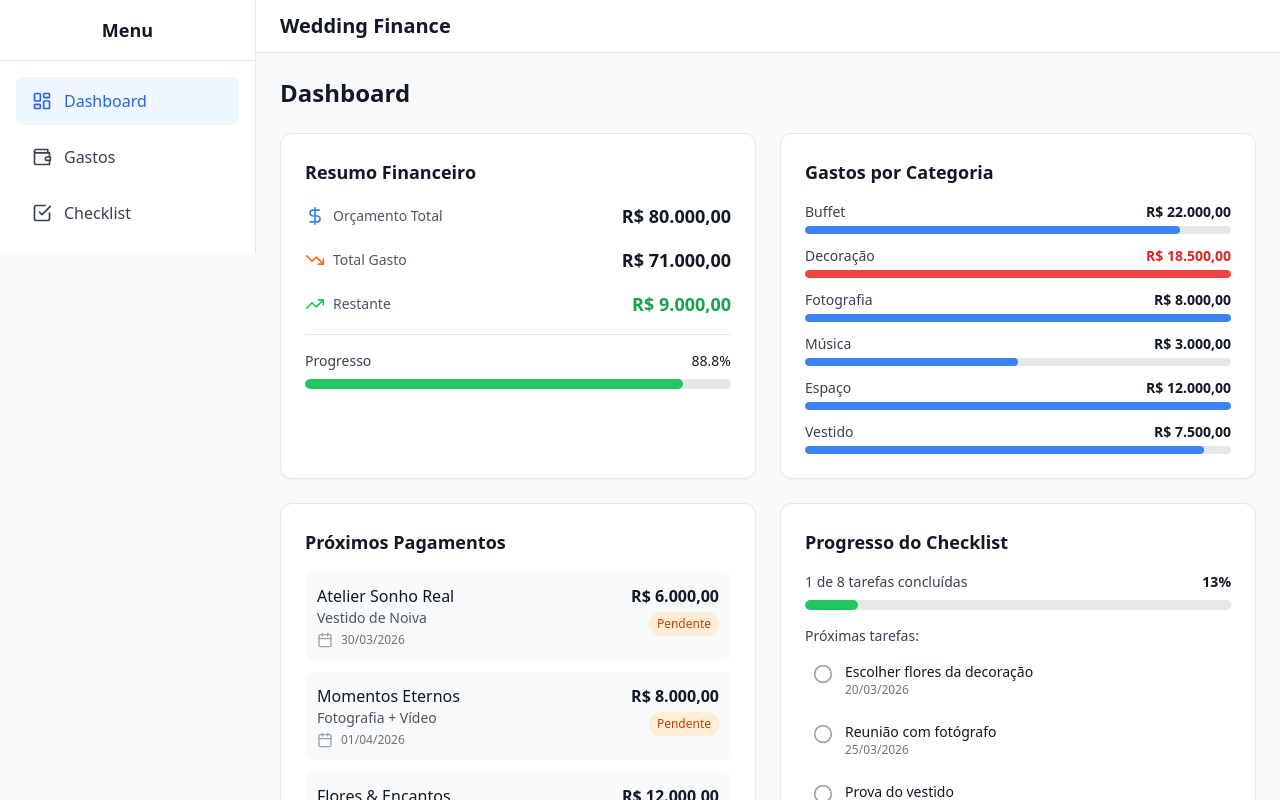
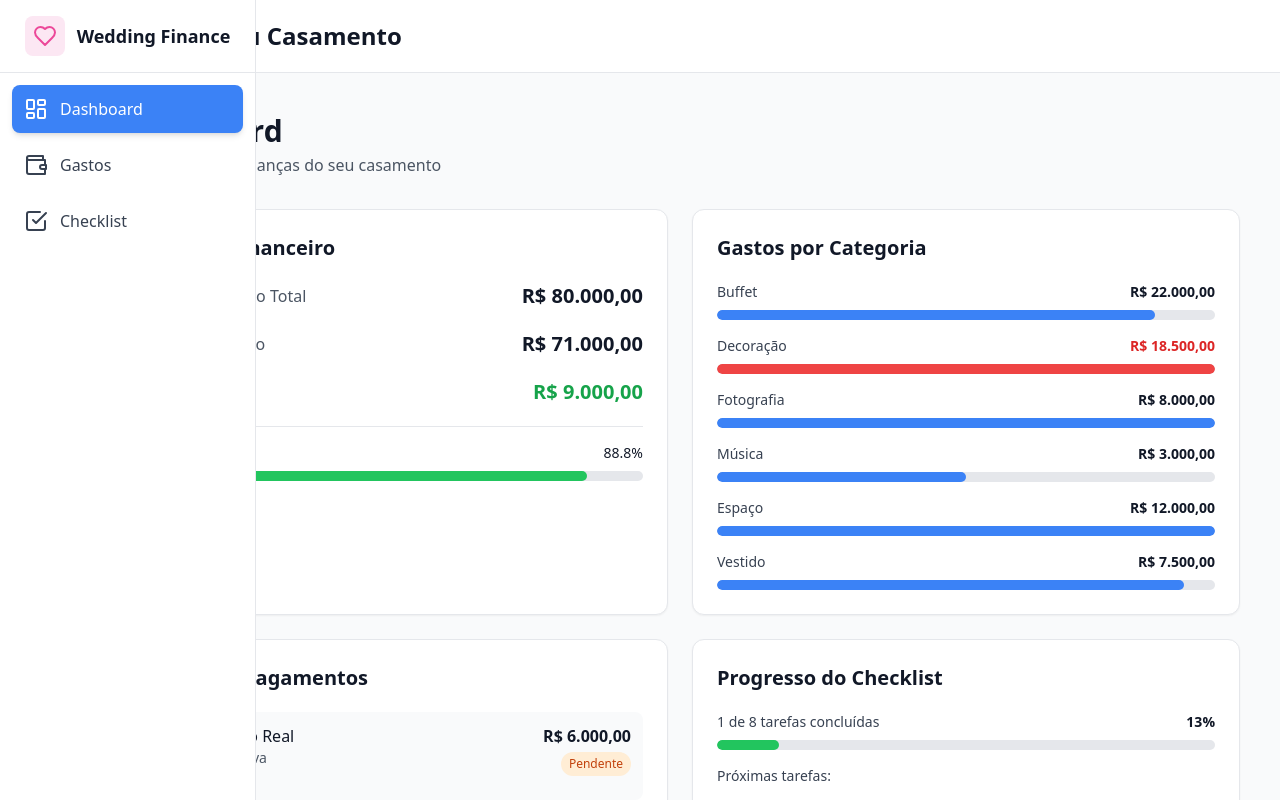
Before and after one commit to Renannz1/saas-casamento, a Next.js app: page /dashboard in a window 1280 px wide. Shown: the top 800 px of the page. Built offline with nearby package versions, Linux system fonts and the light colour scheme.

Commit message:
refactor: atualiza a side bar

```diff
--- a/app/(dashboard)/checklist/page.tsx
+++ b/app/(dashboard)/checklist/page.tsx
@@ -4,6 +4,8 @@ import { useState } from 'react'
 import { mockData } from '@/data/mockData'
 import ChecklistItem from '@/components/ChecklistItem'
 import ProgressBar from '@/components/ProgressBar'
+import PageHeader from '@/components/PageHeader'
+import PageContainer from '@/components/PageContainer'
 
 export default function ChecklistPage() {
   const [checklist, setChecklist] = useState(mockData.checklist)
@@ -21,27 +23,30 @@ export default function ChecklistPage() {
   const percentage = (completedCount / totalCount) * 100
 
   return (
-    <div className="max-w-4xl mx-auto">
-      <h1 className="text-2xl font-bold text-gray-900 mb-6">Checklist do Casamento</h1>
+    <PageContainer maxWidth="lg">
+      <PageHeader
+        title="Checklist do Casamento"
+        subtitle="Acompanhe todas as tarefas para o grande dia"
+      />
 
       <div className="bg-white rounded-xl shadow-sm border border-gray-200 p-6 mb-6">
-        <div className="flex items-center justify-between mb-3">
-          <h2 className="text-lg font-semibold text-gray-900">Progresso Geral</h2>
-          <span className="text-2xl font-bold text-gray-900">
+        <div className="flex items-center justify-between mb-4">
+          <h2 className="text-xl font-semibold text-gray-900">Progresso Geral</h2>
+          <span className="text-3xl font-bold text-gray-900">
             {completedCount}/{totalCount}
           </span>
         </div>
 
         <ProgressBar percentage={percentage} color="green" />
 
-        <p className="text-sm text-gray-600 mt-3">
+        <p className="text-base text-gray-600 mt-4">
           {completedCount === totalCount
             ? '🎉 Parabéns! Todas as tarefas foram concluídas!'
             : `Faltam ${totalCount - completedCount} tarefas para concluir`}
         </p>
       </div>
 
-      <div className="space-y-3">
+      <div className="grid grid-cols-1 lg:grid-cols-2 gap-4">
         {checklist
           .sort((a, b) => {
             if (a.completed !== b.completed) {
@@ -67,6 +72,6 @@ export default function ChecklistPage() {
           <p className="text-gray-500">Nenhuma tarefa no checklist</p>
         </div>
       )}
-    </div>
+    </PageContainer>
   )
 }
--- a/app/(dashboard)/dashboard/page.tsx
+++ b/app/(dashboard)/dashboard/page.tsx
@@ -1,5 +1,7 @@
 import { mockData } from '@/data/mockData'
 import CardResumo from '@/components/CardResumo'
+import PageHeader from '@/components/PageHeader'
+import PageContainer from '@/components/PageContainer'
 import { Calendar, CheckCircle2, Circle } from 'lucide-react'
 
 export default function DashboardPage() {
@@ -39,30 +41,34 @@ export default function DashboardPage() {
   }
 
   return (
-    <div className="max-w-7xl mx-auto space-y-6">
-      <h1 className="text-2xl font-bold text-gray-900">Dashboard</h1>
+    <PageContainer maxWidth="2xl">
+      <PageHeader
+        title="Dashboard"
+        subtitle="Visão geral das finanças do seu casamento"
+      />
 
+      <div className="space-y-6">
         <div className="grid grid-cols-1 lg:grid-cols-2 gap-6">
           <CardResumo budgetTotal={mockData.budgetTotal} totalSpent={totalSpent} />
 
           <div className="bg-white rounded-xl shadow-sm border border-gray-200 p-6">
-          <h2 className="text-lg font-semibold text-gray-900 mb-4">Gastos por Categoria</h2>
-          <div className="space-y-3">
+            <h2 className="text-xl font-semibold text-gray-900 mb-5">Gastos por Categoria</h2>
+            <div className="space-y-4">
               {mockData.categories.map(category => {
                 const percentage = (category.spent / category.planned) * 100
                 const isOver = category.spent > category.planned
 
                 return (
                   <div key={category.id}>
-                  <div className="flex items-center justify-between mb-1">
+                    <div className="flex items-center justify-between mb-2">
                       <span className="text-sm font-medium text-gray-700">{category.name}</span>
                       <span className={`text-sm font-semibold ${isOver ? 'text-red-600' : 'text-gray-900'}`}>
                         {formatCurrency(category.spent)}
                       </span>
                     </div>
-                  <div className="w-full bg-gray-200 rounded-full h-2 overflow-hidden">
+                    <div className="w-full bg-gray-200 rounded-full h-2.5 overflow-hidden">
                       <div
-                      className={`h-2 rounded-full transition-all ${isOver ? 'bg-red-500' : 'bg-blue-500'}`}
+                        className={`h-2.5 rounded-full transition-all ${isOver ? 'bg-red-500' : 'bg-blue-500'}`}
                         style={{ width: `${Math.min(percentage, 100)}%` }}
                       />
                     </div>
@@ -75,7 +81,7 @@ export default function DashboardPage() {
 
         <div className="grid grid-cols-1 lg:grid-cols-2 gap-6">
           <div className="bg-white rounded-xl shadow-sm border border-gray-200 p-6">
-          <h2 className="text-lg font-semibold text-gray-900 mb-4">Próximos Pagamentos</h2>
+            <h2 className="text-xl font-semibold text-gray-900 mb-5">Próximos Pagamentos</h2>
             <div className="space-y-3">
               {upcomingPayments.map(payment => (
                 <div key={payment.id} className="flex items-start justify-between p-3 bg-gray-50 rounded-lg">
@@ -99,7 +105,7 @@ export default function DashboardPage() {
           </div>
 
           <div className="bg-white rounded-xl shadow-sm border border-gray-200 p-6">
-          <h2 className="text-lg font-semibold text-gray-900 mb-4">Progresso do Checklist</h2>
+            <h2 className="text-xl font-semibold text-gray-900 mb-5">Progresso do Checklist</h2>
 
             <div className="mb-4">
               <div className="flex items-center justify-between mb-2">
@@ -133,5 +139,6 @@ export default function DashboardPage() {
           </div>
         </div>
       </div>
+    </PageContainer>
   )
 }
--- a/app/(dashboard)/layout.tsx
+++ b/app/(dashboard)/layout.tsx
@@ -13,13 +13,13 @@ export default function DashboardLayout({
   const [sidebarOpen, setSidebarOpen] = useState(false)
 
   return (
-    <div className="min-h-screen flex">
+    <div className="min-h-screen flex bg-gray-50">
       <Sidebar isOpen={sidebarOpen} onClose={() => setSidebarOpen(false)} />
 
-      <div className="flex-1 flex flex-col">
+      <div className="flex-1 flex flex-col min-w-0 md:ml-20">
         <Navbar onMenuClick={() => setSidebarOpen(true)} />
 
-        <main className="flex-1 p-4 md:p-6 pb-20 md:pb-6">
+        <main className="flex-1 p-6 md:p-10 pb-20 md:pb-10">
           {children}
         </main>
 
--- a/components/CardResumo.tsx
+++ b/components/CardResumo.tsx
@@ -20,35 +20,35 @@ export default function CardResumo({ budgetTotal, totalSpent }: CardResumoProps)
 
   return (
     <div className="bg-white rounded-xl shadow-sm border border-gray-200 p-6">
-      <h2 className="text-lg font-semibold text-gray-900 mb-4">Resumo Financeiro</h2>
+      <h2 className="text-xl font-semibold text-gray-900 mb-5">Resumo Financeiro</h2>
 
-      <div className="space-y-4">
+      <div className="space-y-4 md:space-y-5">
         <div className="flex items-center justify-between">
-          <div className="flex items-center gap-2">
-            <DollarSign className="w-5 h-5 text-blue-500" />
-            <span className="text-sm text-gray-600">Orçamento Total</span>
+          <div className="flex items-center gap-3">
+            <DollarSign className="w-6 h-6 text-blue-500" />
+            <span className="text-base text-gray-600">Orçamento Total</span>
           </div>
-          <span className="text-lg font-semibold text-gray-900">
+          <span className="text-xl font-semibold text-gray-900">
             {formatCurrency(budgetTotal)}
           </span>
         </div>
 
         <div className="flex items-center justify-between">
-          <div className="flex items-center gap-2">
-            <TrendingDown className="w-5 h-5 text-orange-500" />
-            <span className="text-sm text-gray-600">Total Gasto</span>
+          <div className="flex items-center gap-3">
+            <TrendingDown className="w-6 h-6 text-orange-500" />
+            <span className="text-base text-gray-600">Total Gasto</span>
           </div>
-          <span className="text-lg font-semibold text-gray-900">
+          <span className="text-xl font-semibold text-gray-900">
             {formatCurrency(totalSpent)}
           </span>
         </div>
 
         <div className="flex items-center justify-between">
-          <div className="flex items-center gap-2">
-            <TrendingUp className={`w-5 h-5 ${isOverBudget ? 'text-red-500' : 'text-green-500'}`} />
-            <span className="text-sm text-gray-600">Restante</span>
+          <div className="flex items-center gap-3">
+            <TrendingUp className={`w-6 h-6 ${isOverBudget ? 'text-red-500' : 'text-green-500'}`} />
+            <span className="text-base text-gray-600">Restante</span>
           </div>
-          <span className={`text-lg font-semibold ${isOverBudget ? 'text-red-600' : 'text-green-600'}`}>
+          <span className={`text-xl font-semibold ${isOverBudget ? 'text-red-600' : 'text-green-600'}`}>
             {formatCurrency(remaining)}
           </span>
         </div>
--- a/components/CategoriaCard.tsx
+++ b/components/CategoriaCard.tsx
@@ -26,38 +26,38 @@ export default function CategoriaCard({
   }
 
   return (
-    <div className="bg-white rounded-xl shadow-sm border border-gray-200 p-5 hover:shadow-md transition-shadow">
-      <div className="flex items-start justify-between mb-4">
-        <h3 className="text-lg font-semibold text-gray-900">{name}</h3>
+    <div className="bg-white rounded-xl shadow-sm border border-gray-200 p-6 hover:shadow-md transition-all hover:scale-[1.02]">
+      <div className="flex items-start justify-between mb-5">
+        <h3 className="text-xl font-semibold text-gray-900">{name}</h3>
         {isOver && (
-          <AlertCircle className="w-5 h-5 text-red-500 flex-shrink-0" />
+          <AlertCircle className="w-6 h-6 text-red-500 flex-shrink-0" />
         )}
       </div>
 
-      <div className="space-y-3 mb-4">
+      <div className="space-y-4 mb-5">
         <div className="flex items-center justify-between">
-          <span className="text-sm text-gray-600">Orçamento</span>
-          <span className="text-sm font-medium text-gray-900">
+          <span className="text-base text-gray-600">Orçamento</span>
+          <span className="text-base font-medium text-gray-900">
             {formatCurrency(planned)}
           </span>
         </div>
 
         <div className="flex items-center justify-between">
-          <span className="text-sm text-gray-600">Gasto</span>
-          <span className="text-sm font-semibold text-gray-900">
+          <span className="text-base text-gray-600">Gasto</span>
+          <span className="text-base font-semibold text-gray-900">
             {formatCurrency(spent)}
           </span>
         </div>
 
         <div className="flex items-center justify-between">
-          <span className="text-sm text-gray-600">Diferença</span>
-          <span className={`text-sm font-semibold ${isOver ? 'text-red-600' : 'text-green-600'}`}>
+          <span className="text-base text-gray-600">Diferença</span>
+          <span className={`text-base font-semibold ${isOver ? 'text-red-600' : 'text-green-600'}`}>
             {formatCurrency(remaining)}
           </span>
         </div>
       </div>
 
-      <div className="mb-4">
+      <div className="mb-5">
         <ProgressBar
           percentage={percentage}
           showLabel={false}
@@ -78,7 +78,7 @@ export default function CategoriaCard({
 
       <button
         onClick={onViewDetails}
-        className="w-full bg-blue-500 hover:bg-blue-600 text-white font-medium py-2 rounded-lg transition-colors text-sm"
+        className="w-full bg-blue-500 hover:bg-blue-600 text-white font-medium py-3 rounded-lg transition-colors text-base shadow-sm hover:shadow-md"
       >
         Ver detalhes
       </button>
--- a/components/ChecklistItem.tsx
+++ b/components/ChecklistItem.tsx
@@ -29,13 +29,13 @@ export default function ChecklistItem({
 
   return (
     <div
-      className={`bg-white rounded-lg p-4 border transition-all ${
+      className={`bg-white rounded-lg p-5 border transition-all ${
         completed
           ? 'border-green-200 bg-green-50'
-          : 'border-gray-200 hover:border-blue-300'
+          : 'border-gray-200 hover:border-blue-300 hover:shadow-sm'
       }`}
     >
-      <div className="flex items-start gap-3">
+      <div className="flex items-start gap-4">
         <button
           onClick={() => onToggle(id)}
           className="flex-shrink-0 mt-0.5"
@@ -48,13 +48,13 @@ export default function ChecklistItem({
         </button>
 
         <div className="flex-1 min-w-0">
-          <h3 className={`font-medium ${
+          <h3 className={`font-medium text-base ${
             completed ? 'text-gray-500 line-through' : 'text-gray-900'
           }`}>
             {title}
           </h3>
 
-          <div className="flex flex-wrap items-center gap-3 mt-2">
+          <div className="flex flex-wrap items-center gap-3 mt-3">
             <span className="inline-block px-2 py-1 bg-blue-100 text-blue-700 text-xs rounded-full">
               {category}
             </span>
--- a/components/Navbar.tsx
+++ b/components/Navbar.tsx
@@ -8,8 +8,8 @@ interface NavbarProps {
 
 export default function Navbar({ onMenuClick }: NavbarProps) {
   return (
-    <nav className="bg-white border-b border-gray-200 px-4 py-3 md:px-6">
-      <div className="flex items-center justify-between">
+    <nav className="bg-white border-b border-gray-200 px-6 py-5">
+      <div className="flex items-center justify-between max-w-7xl mx-auto">
         <div className="flex items-center gap-3">
           <button
             onClick={onMenuClick}
@@ -17,8 +17,8 @@ export default function Navbar({ onMenuClick }: NavbarProps) {
           >
             <Menu className="w-5 h-5" />
           </button>
-          <h1 className="text-lg md:text-xl font-semibold text-gray-900">
-            Wedding Finance
+          <h1 className="text-xl md:text-2xl font-bold text-gray-900">
+            Organize seu Casamento
           </h1>
         </div>
       </div>
--- /dev/null
+++ b/components/PageContainer.tsx
@@ -0,0 +1,21 @@
+interface PageContainerProps {
+  children: React.ReactNode;
+  maxWidth?: 'sm' | 'md' | 'lg' | 'xl' | '2xl' | 'full';
+}
+
+export default function PageContainer({ children, maxWidth = 'full' }: PageContainerProps) {
+  const maxWidthClasses = {
+    sm: 'max-w-3xl',
+    md: 'max-w-4xl',
+    lg: 'max-w-5xl',
+    xl: 'max-w-6xl',
+    '2xl': 'max-w-7xl',
+    full: 'max-w-full'
+  }
+
+  return (
+    <div className={`${maxWidthClasses[maxWidth]} mx-auto`}>
+      {children}
+    </div>
+  )
+}
--- /dev/null
+++ b/components/PageHeader.tsx
@@ -0,0 +1,23 @@
+interface PageHeaderProps {
+  title: string;
+  subtitle?: string;
+  action?: React.ReactNode;
+}
+
+export default function PageHeader({ title, subtitle, action }: PageHeaderProps) {
+  return (
+    <div className="flex flex-col sm:flex-row sm:items-center sm:justify-between gap-4 mb-8">
+      <div>
+        <h1 className="text-3xl font-bold text-gray-900">{title}</h1>
+        {subtitle && (
+          <p className="text-gray-600 mt-1">{subtitle}</p>
+        )}
+      </div>
+      {action && (
+        <div className="flex-shrink-0">
+          {action}
+        </div>
+      )}
+    </div>
+  )
+}
--- a/components/Sidebar.tsx
+++ b/components/Sidebar.tsx
@@ -2,7 +2,8 @@
 
 import Link from 'next/link'
 import { usePathname } from 'next/navigation'
-import { LayoutDashboard, Wallet, CheckSquare, X } from 'lucide-react'
+import { LayoutDashboard, Wallet, CheckSquare, X, Heart } from 'lucide-react'
+import { useState } from 'react'
 
 interface SidebarProps {
   isOpen: boolean;
@@ -11,6 +12,7 @@ interface SidebarProps {
 
 export default function Sidebar({ isOpen, onClose }: SidebarProps) {
   const pathname = usePathname()
+  const [isExpanded, setIsExpanded] = useState(false)
 
   const links = [
     { href: '/dashboard', label: 'Dashboard', icon: LayoutDashboard },
@@ -28,12 +30,24 @@ export default function Sidebar({ isOpen, onClose }: SidebarProps) {
       )}
 
       <aside
-        className={`fixed top-0 left-0 h-full bg-white border-r border-gray-200 w-64 z-50 transform transition-transform duration-300 md:translate-x-0 md:static ${
-          isOpen ? 'translate-x-0' : '-translate-x-full'
-        }`}
+        onMouseEnter={() => setIsExpanded(true)}
+        onMouseLeave={() => setIsExpanded(false)}
+        className={`fixed top-0 left-0 h-full bg-white border-r border-gray-200 z-50 transition-all duration-300 ${
+          isOpen ? 'translate-x-0 w-64' : '-translate-x-full md:translate-x-0'
+        } ${isExpanded ? 'md:w-64' : 'md:w-20'}`}
       >
+        <div className="h-full flex flex-col">
           <div className="p-4 border-b border-gray-200 flex items-center justify-between md:justify-center">
-          <h2 className="text-lg font-semibold text-gray-900">Menu</h2>
+            <div className="flex items-center gap-3">
+              <div className="w-10 h-10 bg-pink-100 rounded-lg flex items-center justify-center flex-shrink-0">
+                <Heart className="w-6 h-6 text-pink-500" />
+              </div>
+              <h2 className={`text-lg font-bold text-gray-900 whitespace-nowrap transition-opacity duration-300 ${
+                isExpanded ? 'md:opacity-100' : 'md:opacity-0 md:hidden'
+              }`}>
+                Wedding Finance
+              </h2>
+            </div>
             <button
               onClick={onClose}
               className="md:hidden p-2 hover:bg-gray-100 rounded-lg"
@@ -42,7 +56,7 @@ export default function Sidebar({ isOpen, onClose }: SidebarProps) {
             </button>
           </div>
 
-        <nav className="p-4 space-y-2">
+          <nav className="flex-1 p-3 space-y-2">
             {links.map((link) => {
               const Icon = link.icon
               const isActive = pathname === link.href
@@ -52,18 +66,24 @@ export default function Sidebar({ isOpen, onClose }: SidebarProps) {
                   key={link.href}
                   href={link.href}
                   onClick={onClose}
-                className={`flex items-center gap-3 px-4 py-3 rounded-lg transition-colors ${
+                  className={`flex items-center gap-3 px-3 py-3 rounded-lg transition-all group ${
                     isActive
-                    ? 'bg-blue-50 text-blue-600'
+                      ? 'bg-blue-500 text-white shadow-md'
                       : 'text-gray-700 hover:bg-gray-100'
                   }`}
+                  title={link.label}
                 >
-                <Icon className="w-5 h-5" />
-                <span className="font-medium">{link.label}</span>
+                  <Icon className={`w-6 h-6 flex-shrink-0 ${isActive ? 'text-white' : ''}`} />
+                  <span className={`font-medium whitespace-nowrap transition-opacity duration-300 ${
+                    isExpanded ? 'md:opacity-100' : 'md:opacity-0 md:hidden'
+                  }`}>
+                    {link.label}
+                  </span>
                 </Link>
               )
             })}
           </nav>
+        </div>
       </aside>
     </>
   )
```
Also changed, not shown: 1 other file (tests, documents, lock files or other folders). Lines whose indentation alone changed are shown as unchanged.
